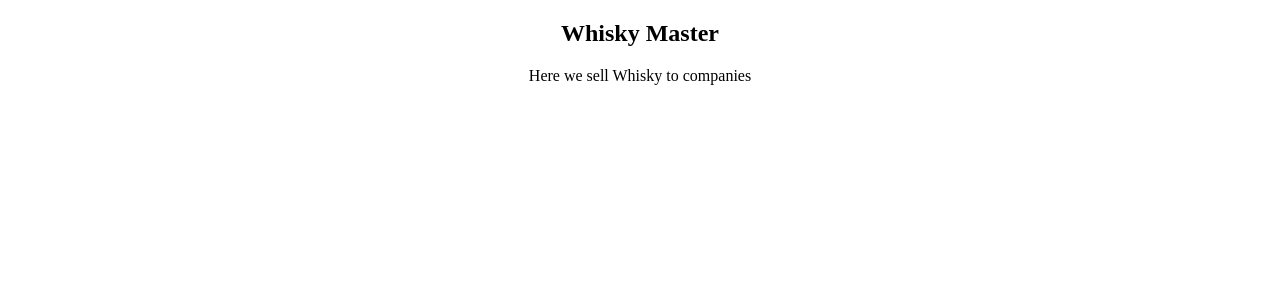
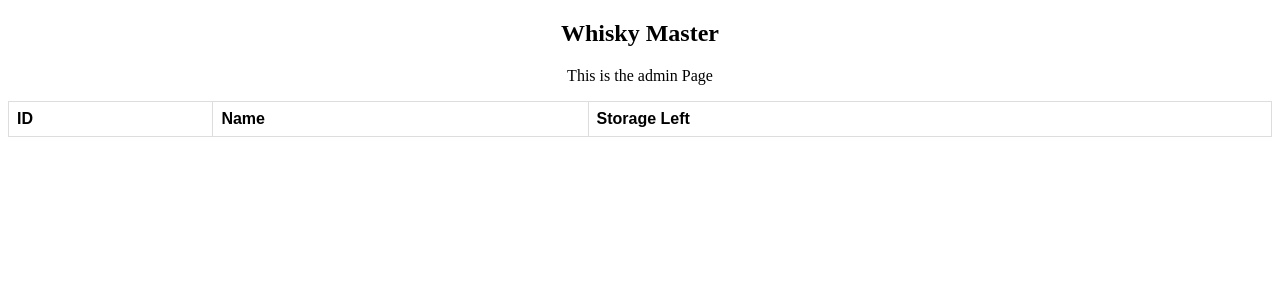
Before and after one commit to s7rul/D0018_ecomesrSite, a Python web app: template templates/adminPage.html in a window 1280 px wide. Shown: the top 300 px of the page. Run offline with Jinja, Linux system fonts and the light colour scheme; the template is opened without the code that fills it, so the values that code supplies are empty.

Commit message:
Fixed the layout for AdminPage

```diff
--- a/templates/adminPage.html
+++ b/templates/adminPage.html
@@ -1,6 +1,24 @@
 <!DOCTYPE html>
 <html>
 <head>
+
+<style>
+table {
+  font-family: arial, sans-serif;
+  border-collapse: collapse;
+  width: 100%;
+}
+
+td, th {
+  border: 1px solid #dddddd;
+  text-align: left;
+  padding: 8px;
+}
+
+tr:nth-child(even) {
+  background-color: #dddddd;
+}
+</style>
     <title>Whisky master</title>
     <style>
         div {
@@ -12,17 +30,25 @@
     <div>
 
         <h2>Whisky Master</h2>
-        <p>Here we sell Whisky to companies</p>
+        <p>This is the admin Page</p>
 
+        <table>
+            <tr>
+                <th>ID</th>
+                <th>Name</th>
+                <th>Storage Left</th>
+            </tr>
 
-        {% for item in message %}
-        <!--Jinja Loop starts at 1 and not zero-->
-        <p>
-            {{whiskyID[loop.index-1]}}
-            <a href="../whisky/{{whiskyID[loop.index-1]}}">{{ item }}</a>
-            {{storage[loop.index-1]}}
-        </p>
-        {% endfor %}
+            {% for item in message %}
+            <!--Jinja Loop starts at 1 and not zero-->
+            <tr>
+                <td>{{whiskyID[loop.index-1]}}</td>
+                <td><a href="../whisky/{{whiskyID[loop.index-1]}}">{{ item }}</a></td>
+                <td>{{storage[loop.index-1]}}</td>
+            </tr>
+            {% endfor %}
+
+            </table>
 
     </div>
 </body>
```
